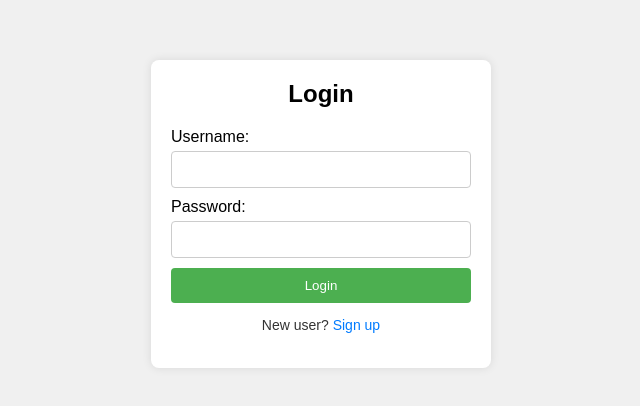
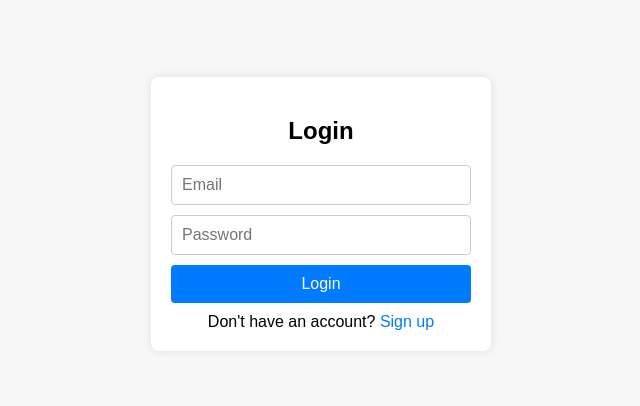
Before and after one commit to aarav-26/loginhtml, a plain HTML site: page index.html in a window 1280 px wide. Shown: the part 186-592 px from the top of the page, without its empty margins (319-959 px from the left). Drawn offline with Linux system fonts and the light colour scheme.

Commit message:
Update index.html
I Updated and linked with Google Sheets

```diff
--- a/index.html
+++ b/index.html
@@ -3,174 +3,139 @@
 <head>
   <meta charset="UTF-8">
   <meta name="viewport" content="width=device-width, initial-scale=1.0">
-    <title>Login and Signup</title>
+  <title>Login and Signup Page</title>
   <style>
     body {
+      font-family: Arial, sans-serif;
+      background-color: #f7f7f7;
       display: flex;
       justify-content: center;
       align-items: center;
       height: 100vh;
       margin: 0;
-            font-family: Arial, sans-serif;
-            background: #f0f0f0;
     }
     .container {
-            background: white;
+      background-color: #fff;
       padding: 20px;
+      box-shadow: 0 0 10px rgba(0, 0, 0, 0.1);
       border-radius: 8px;
-            box-shadow: 0 0 10px rgba(0, 0, 0, 0.1);
       width: 300px;
-            transition: height 0.3s ease;
     }
-        .container h2 {
-            margin: 0 0 20px;
+    h2 {
       text-align: center;
+      margin-bottom: 20px;
     }
-        .form-group {
-            margin-bottom: 15px;
+    form {
+      display: flex;
+      flex-direction: column;
     }
-        .form-group label {
-            display: block;
-            margin-bottom: 5px;
-        }
-        .form-group input {
-            width: 100%;
+    input {
+      margin-bottom: 10px;
       padding: 10px;
-            margin-bottom: 10px;
+      font-size: 16px;
       border: 1px solid #ccc;
       border-radius: 4px;
-            box-sizing: border-box;
     }
-        .form-group button {
-            width: 100%;
+    button {
       padding: 10px;
-            background-color: #4CAF50;
-            color: white;
+      font-size: 16px;
+      color: #fff;
+      background-color: #007BFF;
       border: none;
       border-radius: 4px;
       cursor: pointer;
     }
-        .form-group button:hover {
-            background-color: #45a049;
+    button:hover {
+      background-color: #0056b3;
     }
-        .message {
-            margin: 10px 0;
-            font-size: 14px;
+    .switch {
       text-align: center;
+      margin-top: 10px;
     }
-        .error {
-            color: red;
-        }
-        .success {
-            color: green;
-        }
-        .toggle-text {
-            text-align: center;
-            font-size: 14px;
-            color: #333;
-        }
-        .toggle-link {
+    .switch a {
       color: #007BFF;
       cursor: pointer;
-        }
-        .hidden {
-            display: none;
     }
   </style>
 </head>
 <body>
   <div class="container">
-        <div id="formContainer">
-            <h2 id="formTitle">Login</h2>
-            <div id="loginForm" class="form-group">
-                <label for="loginUsername">Username:</label>
-                <input type="text" id="loginUsername" required>
-                <label for="loginPassword">Password:</label>
-                <input type="password" id="loginPassword" required>
-                <button onclick="login()">Login</button>
-                <p id="loginMessage" class="message"></p>
-                <p class="toggle-text">New user? <span class="toggle-link" onclick="toggleForm()">Sign up</span></p>
+    <div id="login-form">
+      <h2>Login</h2>
+      <form id="loginForm">
+        <input name="email" type="email" placeholder="Email" required>
+        <input name="password" type="password" placeholder="Password" required>
+        <button type="submit">Login</button>
+      </form>
+      <div class="switch">
+        Don't have an account? <a onclick="switchForm('signup')">Sign up</a>
       </div>
-            <div id="signupForm" class="form-group hidden">
-                <label for="signupUsername">Username:</label>
-                <input type="text" id="signupUsername" required>
-                <label for="signupPassword">Password:</label>
-                <input type="password" id="signupPassword" required>
-                <button onclick="signup()">Signup</button>
-                <p id="signupMessage" class="message"></p>
-                <p class="toggle-text">Already have an account? <span class="toggle-link" onclick="toggleForm()">Login</span></p>
+    </div>
+    <div id="signup-form" style="display: none;">
+      <h2>Sign Up</h2>
+      <form id="signupForm">
+        <input name="email" type="email" placeholder="Email" required>
+        <input name="password" type="password" placeholder="Password" required>
+        <input name="confirm-password" type="password" placeholder="Confirm Password" required>
+        <button type="submit">Sign Up</button>
+      </form>
+      <div class="switch">
+        Already have an account? <a onclick="switchForm('login')">Log in</a>
       </div>
     </div>
   </div>
 
   <script>
-        let users = [];
+    const loginForm = document.getElementById('loginForm');
+    const signupForm = document.getElementById('signupForm');
+    const scriptURL = 'https://script.google.com/macros/s/AKfycbwJyC3425s2JJ0YBWKVdJWkGLH6xcyDOWsI_PPe_M65-xF_4_MEnYyeGjdmC1PdTjf8/exec';
 
-        // Fetch the users from the JSON file
-        fetch('users.json')
-            .then(response => response.json())
-            .then(data => {
-                users = data;
-            })
-            .catch(error => console.error('Error fetching users:', error));
-
-        function login() {
-            const username = document.getElementById("loginUsername").value;
-            const password = document.getElementById("loginPassword").value;
-            const loginMessage = document.getElementById("loginMessage");
-
-            const user = users.find(user => user.username === username && user.password === password);
-
-            if (user) {
-                loginMessage.textContent = "Login successful!";
-                loginMessage.className = "success";
+    function switchForm(form) {
+      if (form === 'signup') {
+        document.getElementById('login-form').style.display = 'none';
+        document.getElementById('signup-form').style.display = 'block';
       } else {
-                loginMessage.textContent = "Invalid username or password.";
-                loginMessage.className = "error";
+        document.getElementById('login-form').style.display = 'block';
+        document.getElementById('signup-form').style.display = 'none';
       }
     }
 
-        function signup() {
-            const username = document.getElementById("signupUsername").value;
-            const password = document.getElementById("signupPassword").value;
-            const signupMessage = document.getElementById("signupMessage");
+    loginForm.addEventListener('submit', async (e) => {
+      e.preventDefault();
+      const formData = new FormData(loginForm);
+      const email = formData.get('email');
+      const password = formData.get('password');
 
-            const existingUser = users.find(user => user.username === username);
+      try {
+        const response = await fetch(scriptURL + '?email=' + email + '&password=' + password);
+        const result = await response.json();
 
-            if (existingUser) {
-                signupMessage.textContent = "Username already exists.";
-                signupMessage.className = "error";
+        if (result.result === 'success') {
+          alert('Login successful!');
         } else {
-                users.push({ username, password });
-                signupMessage.textContent = "Signup successful!";
-                signupMessage.className = "success";
-                // Save users to localStorage (since we can't update the JSON file directly)
-                localStorage.setItem('users', JSON.stringify(users));
+          alert('Invalid email or password.');
         }
+      } catch (error) {
+        console.error('Error:', error);
+        alert('An error occurred during login.');
       }
+    });
 
-        function toggleForm() {
-            const loginForm = document.getElementById("loginForm");
-            const signupForm = document.getElementById("signupForm");
-            const formTitle = document.getElementById("formTitle");
-
-            if (loginForm.classList.contains("hidden")) {
-                loginForm.classList.remove("hidden");
-                signupForm.classList.add("hidden");
-                formTitle.textContent = "Login";
+    signupForm.addEventListener('submit', (e) => {
+      e.preventDefault();
+      fetch(scriptURL, { method: 'POST', body: new FormData(signupForm) })
+        .then(response => response.json())
+        .then(result => {
+          if (result.result === 'success') {
+            alert('Signup successful!');
           } else {
-                loginForm.classList.add("hidden");
-                signupForm.classList.remove("hidden");
-                formTitle.textContent = "Signup";
+            alert('An error occurred during signup.');
           }
-        }
-
-        // Load users from localStorage (for persistent data)
-        document.addEventListener("DOMContentLoaded", () => {
-            const storedUsers = localStorage.getItem('users');
-            if (storedUsers) {
-                users = JSON.parse(storedUsers);
-            }
+        })
+        .catch(error => {
+          console.error('Error:', error);
+          alert('An error occurred during signup.');
+        });
     });
   </script>
 </body>
```
Lines whose indentation alone changed are shown as unchanged.
